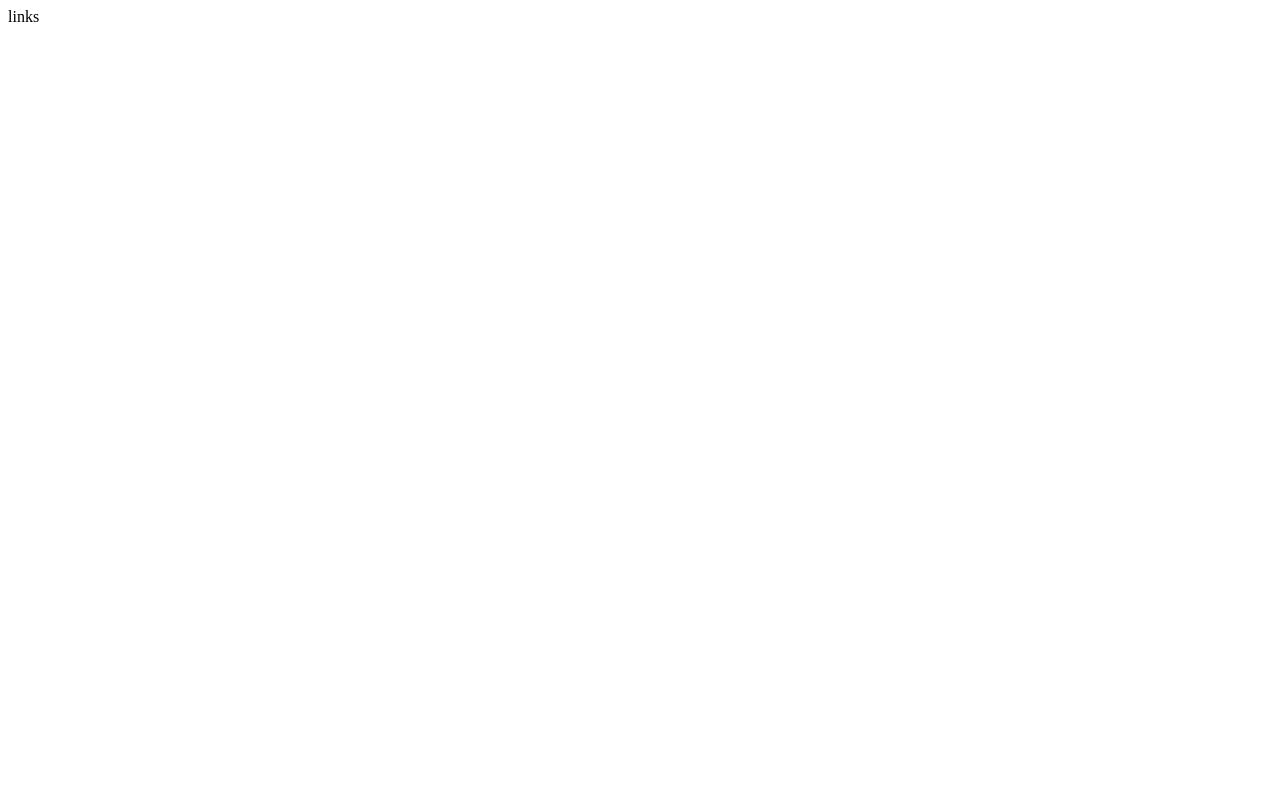
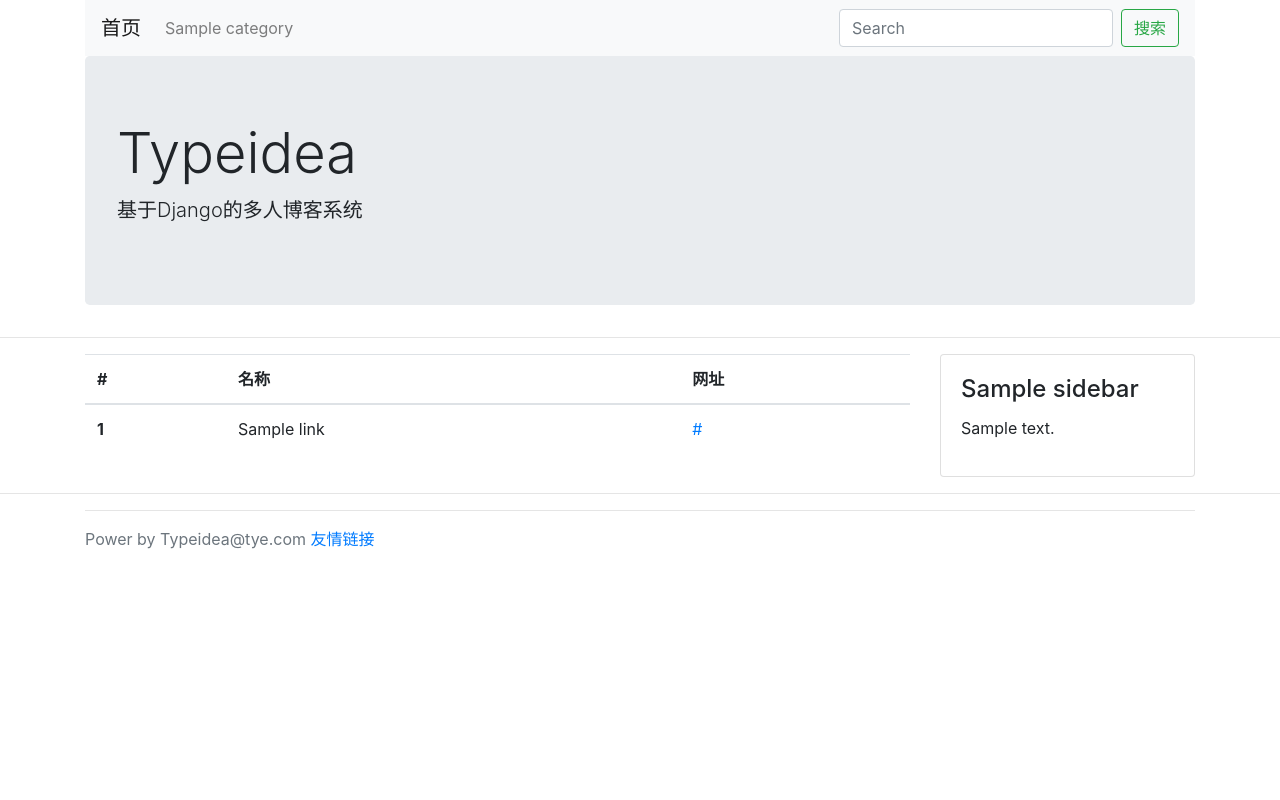
Before and after one commit to tyij520/typeidea, a Django app: page /links/ in a window 1280 px wide. Before the commit the page is almost empty. Run offline with Django 3.2, Linux system fonts and the light colour scheme; tables that the repository leaves empty hold one stand-in row (values such as "Sample post"); some libraries are stand-ins or nearby versions.

Commit message:
添加友链功能

```diff
--- a/typeidea/config/views.py
+++ b/typeidea/config/views.py
@@ -1,15 +1,24 @@
 '''
 @Author: Tye
 @Date: 2020-03-23 23:56:58
-@LastEditTime: 2020-03-25 14:48:23
+@LastEditTime: 2020-04-02 14:21:13
 @LastEditors: Please set LastEditors
 @Description: In User Settings Edit
-@FilePath: \typeidea\typeidea\config\views.py
 '''
 
 from django.shortcuts import render
 from django.http import HttpResponse
 
+# 引入公共视图类
+from django.views.generic import ListView
+from blog.views import CommonViewMixin
+
+from .models import Link
+
+
+
 # Create your views here.
-def links(request):
-    return HttpResponse('links')
+class LinkListView(CommonViewMixin, ListView):
+    queryset = Link.objects.filter(status=Link.STATUS_NORMAL)
+    template_name = 'config/links.html'
+    context_object_name = 'link_list'
--- a/typeidea/typeidea/themes/bootstrap/templates/blog/base.html
+++ b/typeidea/typeidea/themes/bootstrap/templates/blog/base.html
@@ -1,7 +1,7 @@
 <!--
  * @Author: Tye
  * @Date: 2020-03-27 11:02:40
- * @LastEditTime: 2020-04-01 19:57:51
+ * @LastEditTime: 2020-04-02 15:00:33
  * @Description: add bootstrap
  -->
  <!--   加载static标签 -->
@@ -86,6 +86,7 @@
                 </div>
                 <div class="container power">
                     <span class="text-muted">Power by Typeidea@tye.com</span>
+                    <a href="{% url 'links' %}">友情链接</a>
                 </div>
             {% endblock %}
         </footer>
--- /dev/null
+++ b/typeidea/typeidea/themes/bootstrap/templates/config/links.html
@@ -0,0 +1,34 @@
+<!--
+ * @Author: Tye
+ * @Date: 2020-04-02 14:27:35
+ * @LastEditTime: 2020-04-02 14:50:47
+ * @Description:
+ -->
+{% extends "blog/base.html" %}
+
+{% block title %}
+友情链接
+{% endblock %}
+
+
+{% block main %}
+<table class="table">
+<thead>
+    <tr>
+        <th scope="col">#</th>
+        <th scope="col">名称</th>
+        <th scope="col">网址</th>
+    </tr>
+</thead>
+
+<tbody>
+    {% for link in link_list %}
+        <tr>
+            <th scope="row">{{ forloop.counter }}</th>
+            <td>{{ link.title }}</td>
+            <td><a href="{{ link.href }}">{{ link.href }}</a></td>
+        </tr>
+    {% endfor %}
+</tbody>
+</table>
+{% endblock %}
--- a/typeidea/typeidea/urls.py
+++ b/typeidea/typeidea/urls.py
@@ -1,7 +1,7 @@
 '''
 @Author: Tye
 @Date: 2020-03-23 14:51:44
-@LastEditTime: 2020-04-01 20:23:19
+@LastEditTime: 2020-04-02 14:43:32
 @Description:
 '''
 
@@ -11,7 +11,7 @@ from django.contrib import admin
 from blog.views import (
     IndexView, CategoryView, TagView, SearchView, AuthorView, PostDetailView
 )
-from config.views import links
+from config.views import LinkListView
 from .custom_site import custom_site
 
 
@@ -21,9 +21,9 @@ urlpatterns = [
     url(r'^category/(?P<category_id>\d+)/$', CategoryView.as_view(), name='category-list'),
     url(r'^tag/(?P<tag_id>\d+)/$', TagView.as_view(), name='tag-list'),
     url(r'^author/(?P<owner_id>\d+)/$', AuthorView.as_view(), name='author-list'),
+    url(r'^links/$', LinkListView.as_view(), name='links'),
     url(r'^search/$', SearchView.as_view(), name='search'),
     url(r'^post/(?P<post_id>\d+).html$', PostDetailView.as_view(), name='post-detail'),
-    url(r'^links/$', links, name='links'),
     url(r'^super_admin/', admin.site.urls, name='super-admin'),
     url(r'^admin/', custom_site.urls, name='admin'),  # 配置自定义站点
 ]
```
